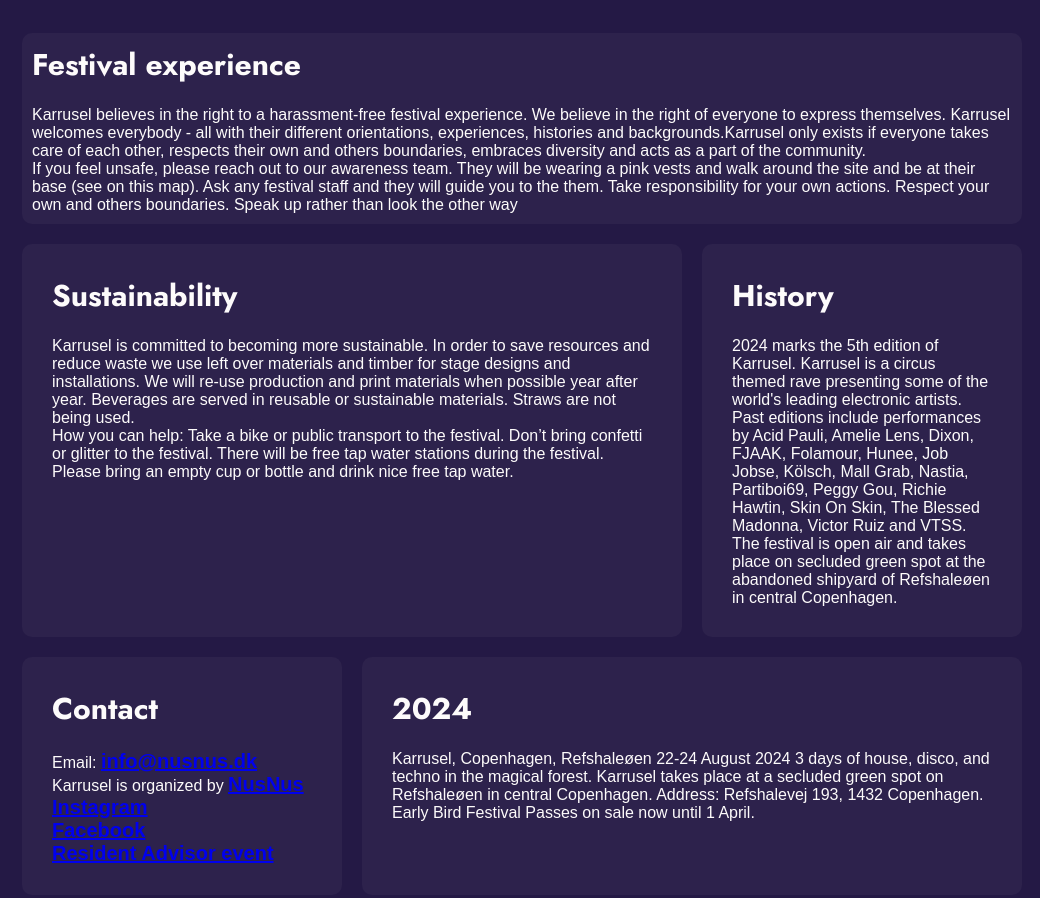
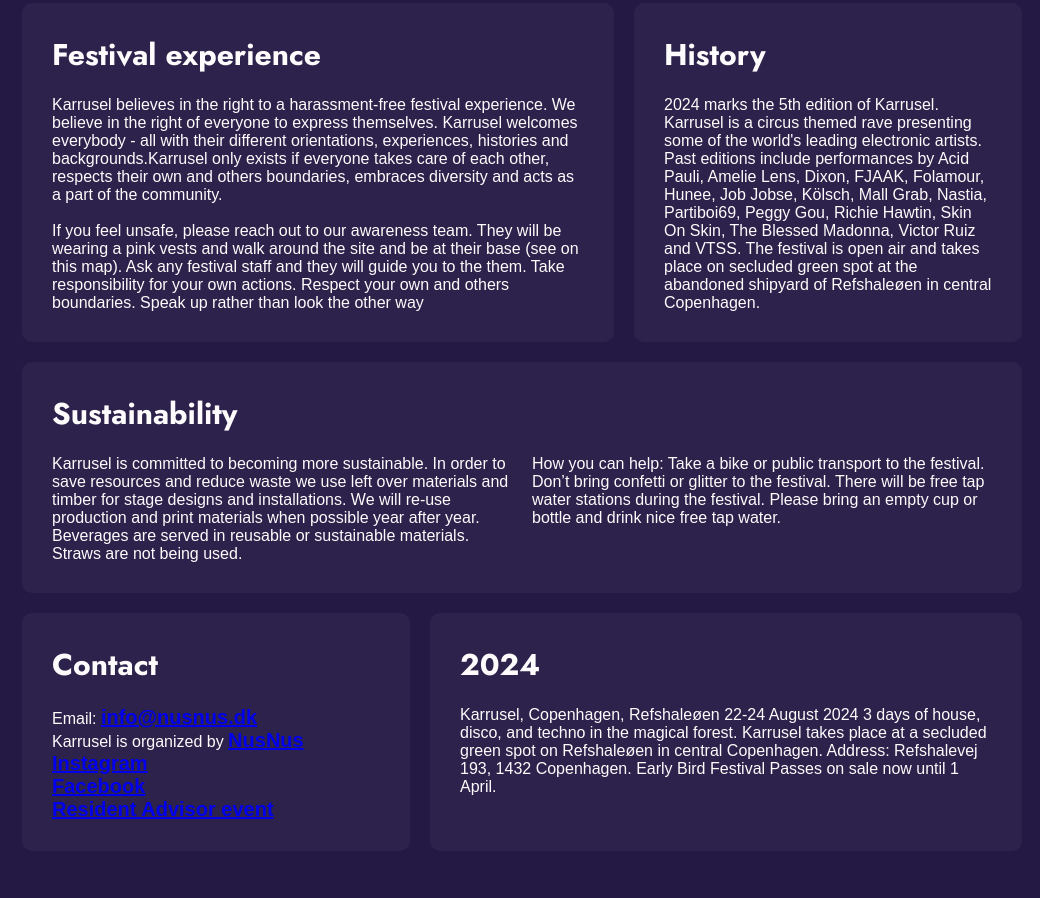
Before and after one commit to juleskj/karrusel, an Astro site: page /about_us in a window 1280 px wide. Shown: the part 1374-2272 px from the top of the page, without its empty margins (118-1158 px from the left). Built offline with nearby package versions, Linux system fonts and the light colour scheme; Astro itself is replaced by a stand-in of ours; a web font is replaced by a local one.

Commit message:
om os grid done

```diff
--- a/src/layouts/MainLayout.astro
+++ b/src/layouts/MainLayout.astro
@@ -63,7 +63,6 @@
     display: grid;
     place-items: center;
     position: relative;
-    padding-bottom: 50px;
   }
   .hero_img {
     width: 100%;
--- a/src/pages/about_us.astro
+++ b/src/pages/about_us.astro
@@ -9,7 +9,10 @@
   hero_tekst="About us"
   hero_tekst_green="karrusel"
 >
-  <article class="top_section">
+
+<div class="main_luft">
+<div class="article_grid">
+  <article class="experience_grid">
     <h2>Festival experience</h2>
 
     <p>
@@ -19,9 +22,8 @@
       histories and backgrounds.Karrusel only exists if everyone takes care of
       each other, respects their own and others boundaries, embraces diversity
       and acts as a part of the community.
-      <br />
     </p>
-
+<br>
     <p>
       If you feel unsafe, please reach out to our awareness team. They will be
       wearing a pink vests and walk around the site and be at their base (see on
@@ -31,25 +33,7 @@
     </p>
   </article>
 
-  <div class="article_grid">
-    <article class="bar_grid">
-      <h2>Sustainability</h2>
-      <p>
-        Karrusel is committed to becoming more sustainable. In order to save
-        resources and reduce waste we use left over materials and timber for
-        stage designs and installations. We will re-use production and print
-        materials when possible year after year. Beverages are served in
-        reusable or sustainable materials. Straws are not being used.
-
-        <br />
-        How you can help: Take a bike or public transport to the festival. Don’t
-        bring confetti or glitter to the festival. There will be free tap water stations
-        during the festival. Please bring an empty cup or bottle and drink nice free
-        tap water.
-      </p>
-    </article>
-
-    <article>
+    <article class="history_grid">
       <h2>History</h2>
       <p>
         2024 marks the 5th edition of Karrusel. Karrusel is a circus themed rave
@@ -62,7 +46,26 @@
       </p>
     </article>
 
-    <article>
+    <article class="sustainability_grid">
+      <h2>Sustainability</h2>
+      <div class="sustainability_grid_opdelt">
+        <p>
+          Karrusel is committed to becoming more sustainable. In order to save
+          resources and reduce waste we use left over materials and timber for
+          stage designs and installations. We will re-use production and print
+          materials when possible year after year. Beverages are served in
+          reusable or sustainable materials. Straws are not being used.
+        </p>
+        <p>
+          How you can help: Take a bike or public transport to the festival. Don’t
+          bring confetti or glitter to the festival. There will be free tap water stations
+          during the festival. Please bring an empty cup or bottle and drink nice free
+          tap water.
+        </p>
+      </div>
+    </article>
+
+    <article class="contact_grid">
       <h2>Contact</h2>
       <p>
         Email: <a href="https://www.nusnus.dk/contact/">info@nusnus.dk</a>
@@ -80,7 +83,7 @@
       </p>
     </article>
 
-    <article class="stage_grid">
+    <article class="year_grid">
       <h2>2024</h2>
       <p>
         Karrusel, Copenhagen, Refshaleøen 22-24 August 2024 3 days of house,
@@ -109,11 +112,16 @@
       <Buttons variant="primary" size="size">Send </Buttons>
     </form>
   </div>
+</div>
 </MainLayout>
 
 <style>
+
+.main_luft {
+    padding: 20px;
+  }
   /* Billede med tekst */
-  .billede_med_tekst {
+  /*.billede_med_tekst {
     display: grid;
     place-items: center;
     position: relative;
@@ -140,7 +148,8 @@
     position: absolute;
     top: 52%;
     left: 52%;
-  }
+  }*/
+
 
   h2 {
     padding-bottom: 20px;
@@ -156,36 +165,48 @@
     gap: 20px;
   }
 
-  .top_section {
-    padding: 10px;
-  }
-
   @media (min-width: 800px) {
+    .main_luft {
+      padding: 0;
+    }
     article {
       padding: 30px;
       margin: 0;
     }
 
-    section {
+    .article_grid {
+      display: grid;
+      grid-template-columns: 1fr 1fr 1fr 1fr 1fr;
+      padding-top: 20px;
+    }
+
+    .experience_grid {
+      grid-column: 1/4;
+    }
+
+    .history_grid{
+      grid-column: 4/6;
+    }
+
+    .sustainability_grid {
+      grid-row: 2/3;
+      grid-column: 1/6;
+    }
+
+    .sustainability_grid_opdelt {
       display: grid;
       grid-template-columns: 1fr 1fr;
       gap: 20px;
     }
 
-    .article_grid {
-      display: grid;
-      grid-template-columns: 1fr 1fr 1fr;
-      padding-top: 20px;
-    }
-
-    .bar_grid {
+    .contact_grid{
       grid-column: 1/3;
     }
 
-    .stage_grid {
-      grid-row: 2/3;
-      grid-column: 2/4;
+    .year_grid{
+      grid-column: 3/6;
     }
+
   }
 
   .form {
@@ -213,6 +234,7 @@
   }
 
   @media (min-width: 800px) {
+
     .form {
       padding-bottom: 0;
 
--- a/src/pages/volunteer.astro
+++ b/src/pages/volunteer.astro
@@ -9,7 +9,7 @@
   hero_tekst="Volunteer"
 >
   <div class="main_luft">
-    <h2>Our principles</h2>
+    <h2 class="principles_luft">Our principles</h2>
     <section>
       <p>
         Volunteering at a festival is a vibrant tapestry woven with threads of
@@ -164,6 +164,10 @@
     color: #fff;
   }*/
 
+  .principles_luft {
+    padding-top: 50px;
+  }
+
   h2 {
     padding-bottom: 20px;
   }
```
Also changed, not shown: public/img_karrusel/about_us_meget_luft.png (added), 1 other file.
